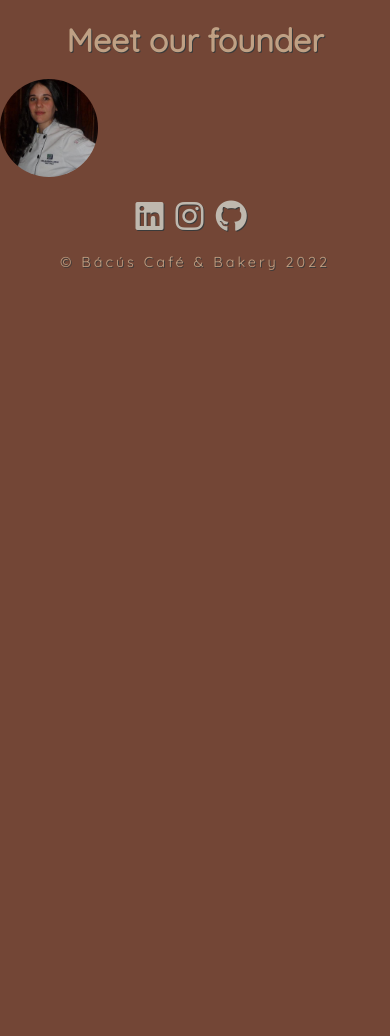
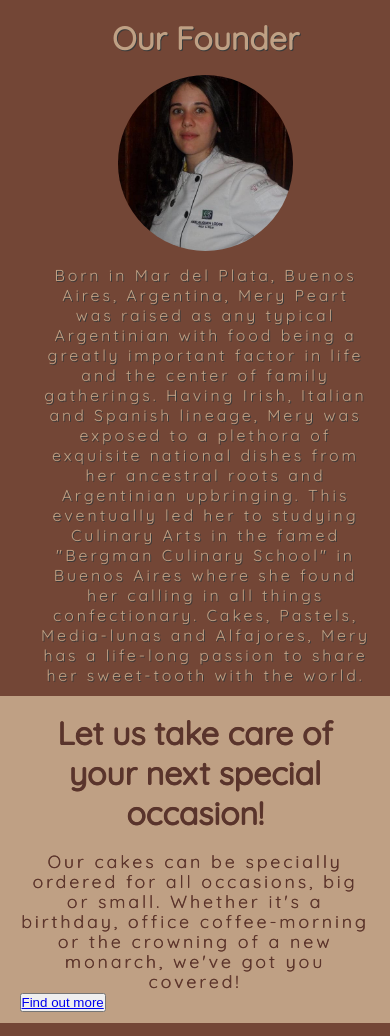
Before and after one commit to Code-Institute-Submissions/Craig-Ryan-bacus-cafe-and-bakery, a plain HTML site: page about.html in a window 390 px wide. Shown: the part 742-1778 px from the top of the page. Before the commit the page ends 1084 px from the top, so only its background shows below. Drawn offline with Linux system fonts and the light colour scheme.

Commit message:
Add style and content to about.html and contact.html

```diff
--- a/about.html
+++ b/about.html
@@ -39,14 +39,41 @@
     </main>
 
     <!-- About -->
-    <div class="main-content-about">
+    <!-- <div class="main-content-about">
         <section>
             <h2>Meet our founder</h2>
             <div>
                 <img src="assets/images/mery.jpg" alt="Image of Mery Peart" class="card-image-about">
             </div>
         </section>
-    </div>
+    </div> -->
+
+    <div class="main-content">
+        <section class="card">
+            <h2>Our Founder</h2>
+            <div>
+                <img src="assets/images/mery.jpg" alt="Image of Mery Peart in chef outfit" class="card-image">
+            </div>
+
+        </section>
+        <section class="card">
+            <div class="bio">
+                <p>Born in Mar del Plata, Buenos Aires, Argentina, Mery Peart was raised as any typical Argentinian with food being a greatly important factor in life and the center of family gatherings. Having Irish, Italian and Spanish lineage, Mery was exposed to a plethora of exquisite national dishes from her ancestral roots and Argentinian upbringing. This eventually led her to studying Culinary Arts in the famed "Bergman Culinary School" in Buenos Aires where she found her calling in all things confectionary. Cakes, Pastels, Media-lunas and Alfajores, Mery has a life-long passion to share her sweet-tooth with the world.</p>
+            </div>
+        </section>
+        </div>
+        <!-- Contact -->
+        <div class="hygge-content">
+            <section id="hygge">
+                <h2>Let us take care of your next special occasion!</h2>
+                    <p>Our cakes can be specially ordered for all occasions, big or small. Whether it's a birthday, office coffee-morning or the crowning of a new monarch, we've got you covered!</p>
+                    <div class="submit">
+                        <button>
+                            <a href="contact.html">Find out more</a>
+                        </button>
+                    </div>
+            </section>
+            </div>
     <!-- Footer -->
         <footer>
             <div>
--- a/assets/css/style.css
+++ b/assets/css/style.css
@@ -233,14 +233,24 @@ footer {
     border-radius: 50%;
 }
 
+.bio {
+    margin: 22% 5% 0 0;
+}
+
 /* Contact Us */
 
 .main-content-contact {
-    border: 1px solid #BFA084;
+    display: flex;
+    border-bottom: 15px solid #BFA084;
 }
 
 .form {
     margin: 3%;
+    max-width: 80%;
+}
+
+.card-map {
+    max-width: 80%;
 }
 
 
@@ -318,4 +328,11 @@ footer {
         font-size: .9rem
     }
 
+    /* About Us  */
+
+    .bio {
+        margin: 3%;
+        font-size: .9em;
+    }
+
 }
```
Also changed, not shown: contact.html (+4 -2 lines), index.html (+1 -2 lines).
